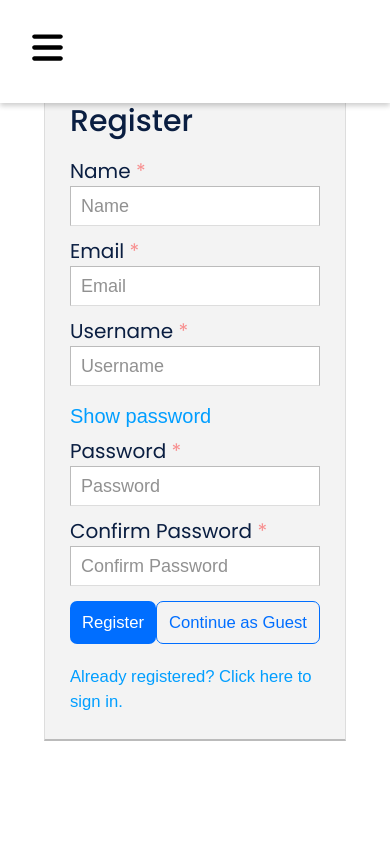
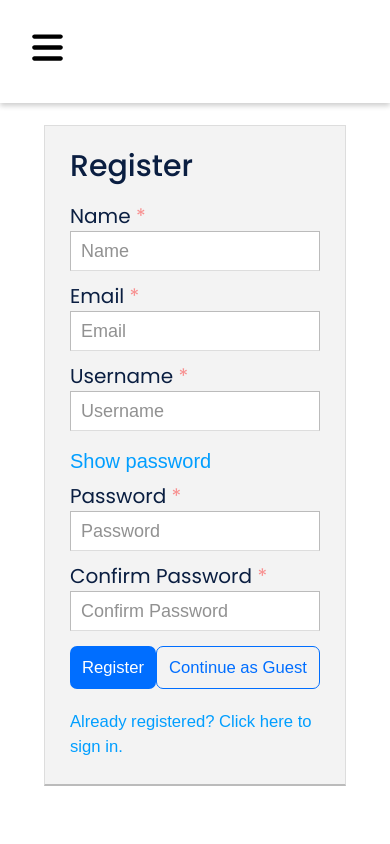
Before and after one commit to CodeAlanSanchez/project-manager-cra, a React (Create React App) app: page /account in a window 390 px wide. Shown: the top 844 px of the page. Built offline with nearby package versions, Linux system fonts and the light colour scheme; no server answers.

Commit message:
Fix margin on form

```diff
--- a/src/styles/components/_form.scss
+++ b/src/styles/components/_form.scss
@@ -22,7 +22,7 @@
 
 @media (max-width: 550px) {
   .form {
-    margin: 0 auto;
+    margin: 4.5rem auto 3rem;
     padding: 2.5rem;
     .actions {
       max-width: 25rem;
```
